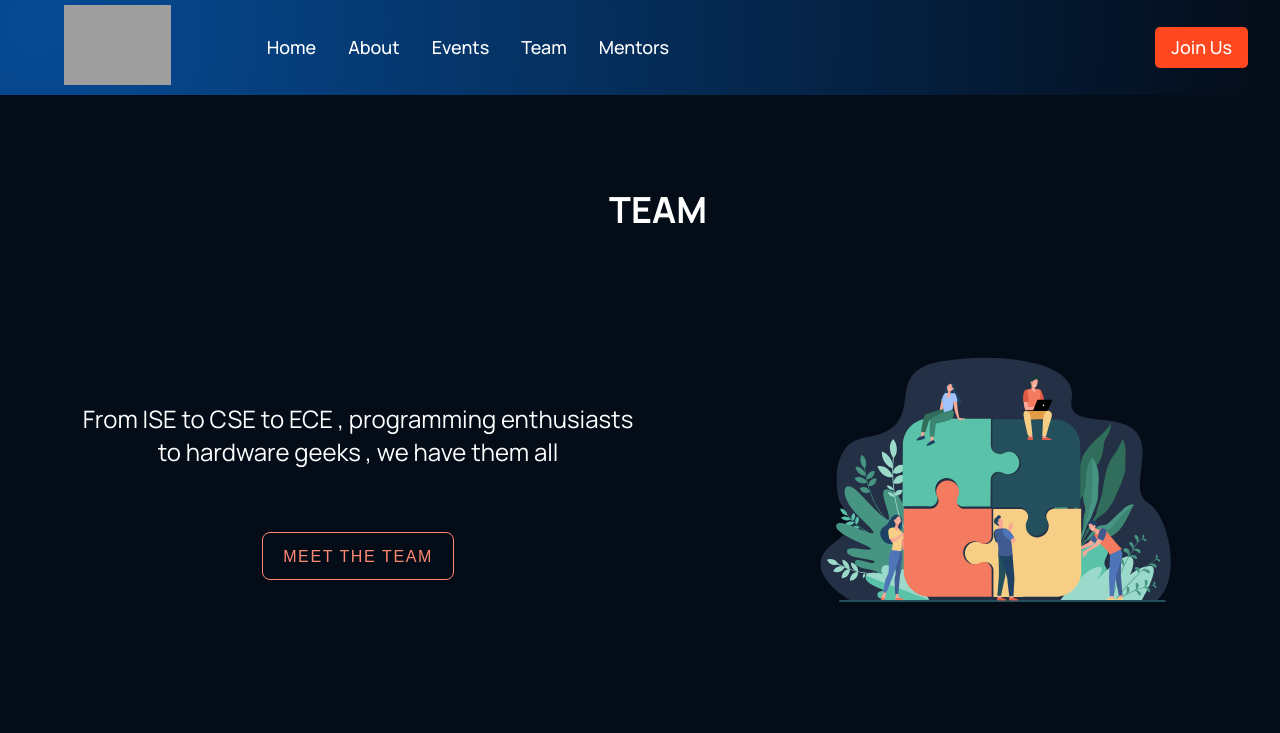
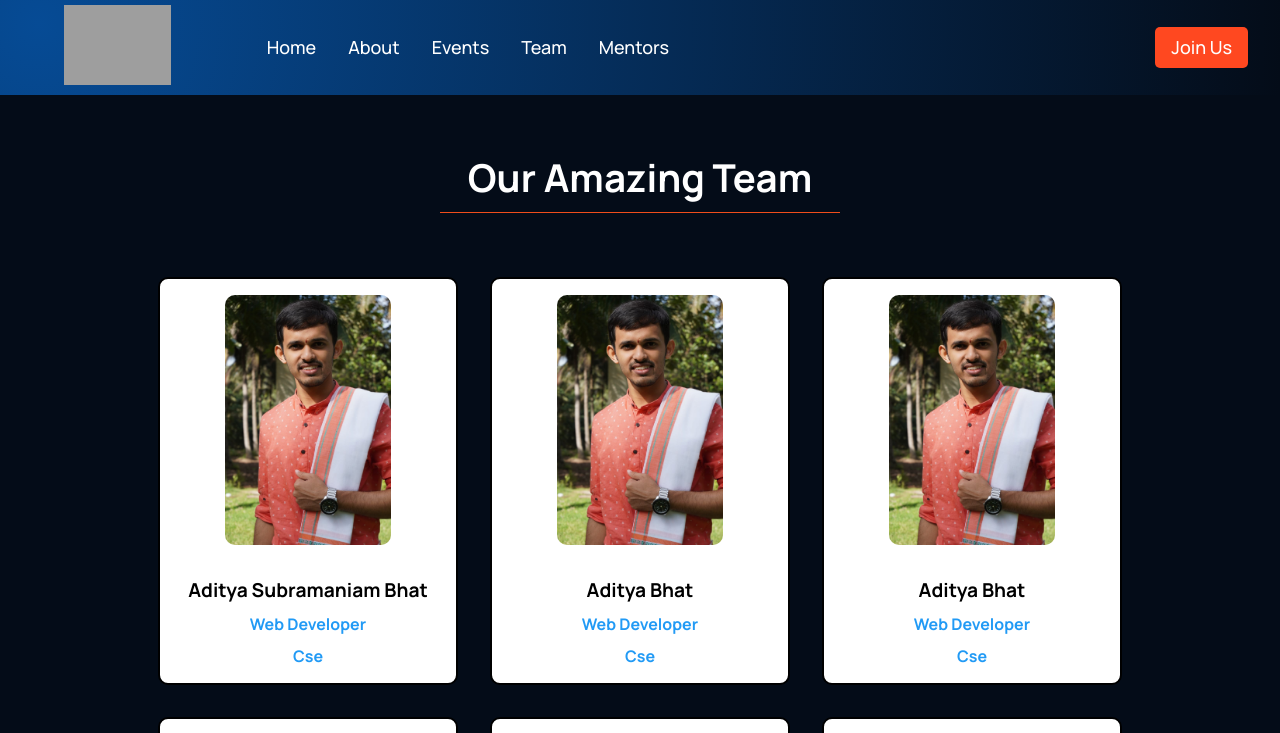
Before and after one commit to UCSPNIE/ucspnie.github.io, a React (Create React App) app: page /team in a window 1280 px wide. Shown: the top 733 px of the page. Built offline with nearby package versions, Linux system fonts and the light colour scheme; grey boxes are pictures that could not be loaded.

Commit message:
Added team page

```diff
--- a/src/App.css
+++ b/src/App.css
@@ -5,9 +5,16 @@
   scroll-behavior: smooth;
 }
 
+@media (max-width:600px){
+  body{
+    min-width:fit-content;
+  }
+}
 body {
   background: var(--color-bg);
+
 }
+
 a {
   color: unset;
   text-decoration: none;
--- a/src/App.js
+++ b/src/App.js
@@ -6,7 +6,8 @@ import { BrowserRouter as Router, Route, Routes } from "react-router-dom";
 import Eventpage from "./pages/event/Eventpage";
 import Home from "./components/home/Home";
 import Mentors from "./components/mentors/mentors";
-import Team from "./components/team/Team";
+import TeamPage from "./pages/team/TeamPage";
+// import Team from "./components/team/Team";
 
 function App() {
   return (
@@ -19,7 +20,7 @@ function App() {
         <Routes>
           <Route exact path="/" element={<Home />} />
           <Route exact path="/events" element={<Eventpage />} />
-          <Route exact path="/team" element={<Team />} />
+          <Route exact path="/team" element={<TeamPage />} />
           <Route exact path="/mentors" element={<Mentors />} />
         </Routes>
       </Router>
--- a/src/components/team/team.js
+++ b/src/components/team/team.js
@@ -2,6 +2,7 @@ import React from "react";
 import "./Team.css";
 import Lottie from "react-lottie";
 import team from "../../lottie/team.json";
+import {Link} from 'react-router-dom';
 
 const Team = () => {
   const teamLottie = {
@@ -25,7 +26,8 @@ const Team = () => {
                 <nav className="nav">
                   <ul className="nav_ul">
                     <li className="nav_ul_li">
-                      meet the team
+                    <Link to="/team">meet the team</Link>
+
                       <span className="nav_ul_li_span"></span>
                     </li>
                   </ul>
--- a/src/pages/event/Eventpage.css
+++ b/src/pages/event/Eventpage.css
@@ -2,6 +2,21 @@
   padding: 0px;
   margin: 0px;
   box-sizing: border-box;
+}
+
+  .heading{
+    /* display:none; */
+    margin-top: 5px;
+    font-size: 3rem;
+    font-family: var(--font-family);
+    font-weight: bolder;
+    width: 18rem;
+    margin:auto;
+    /* padding: .5rem; */
+    border-bottom:1px solid rgb(240, 77, 27) ;
+    color:#fff;
+    text-align: center;
+
 }
 
 .card-container {
--- a/src/pages/event/Eventpage.js
+++ b/src/pages/event/Eventpage.js
@@ -5,6 +5,7 @@ import "./Eventpage.css";
 const Eventpage = () => {
   return (
     <div className="eventpage">
+    <div className="heading">EVENTS</div>
       <div className="newevent">
         <img
           src="https://ucsp-website.herokuapp.com/static/img/paperwriting.jpeg"
--- /dev/null
+++ b/src/pages/team/TeamPage.css
@@ -0,0 +1,79 @@
+@import url('https://fonts.googleapis.com/css2?family=Poppins:wght@100;500;900&display=swap');
+
+.team{
+    margin-top: 3rem;
+    display: flex;
+    flex-direction: column;
+    justify-items: center;
+    align-items: center;
+}
+h2 , h3, p{
+    text-transform: capitalize;
+}
+ .hiii{
+    font-size: 2.4rem;
+    font-weight: bolder;
+    width: 25rem;
+    margin:auto;
+    padding: .5rem;
+    border-bottom:1px solid rgb(240, 77, 27) ;
+    color:#fff;
+    text-align: center;
+}
+.space{
+    margin:10px 0px;
+
+}
+p{
+  color:#219af5;
+}
+
+
+
+h3{
+    margin-top: 2rem;
+    font-size: 1.2rem;
+    font-weight: bolder;
+}
+p{
+    font-weight: bolder;
+}
+.img_div{
+    /* width: 100%; */
+    height: 250px;
+    object-fit: contain;
+    border-radius: 10px;
+    /* border: 2px solid blue; */
+}
+.main-section{
+    padding: 3rem;
+    display: flex;
+    flex-wrap: wrap;
+    justify-content: center;
+    align-items: center;
+}
+.card-body{
+    margin: 1rem;
+    min-width: 300px;
+    max-width: 350px;
+    height: auto;
+    border: 2px solid black;
+    /* margin-right: 7rem;
+    margin-bottom: 2rem; */
+    background-color:#fff ;
+    border-radius: 10px;
+    display: flex;
+    flex-direction: column;
+    align-items: center;
+    justify-content: center;
+padding:1rem 0rem;
+}
+
+
+
+@media(max-width: 500px){
+    h1{
+        font-size: 2rem;
+        width: 20rem;
+    }
+}
--- /dev/null
+++ b/src/pages/team/TeamPage.js
@@ -0,0 +1,78 @@
+import React from "react";
+import "./TeamPage.css";
+const TeamPage = () => {
+  return (
+    <div className="team">
+      <h2 className="hiii">Our amazing team</h2>
+      <div className="main-section">
+      <div className="card-body">
+          <img src="./images/adityabhat.jpg" alt="" className="img_div" />
+
+        <h3>Aditya Subramaniam Bhat</h3>
+        <p className="space">Web developer</p>
+          <p >Cse</p>
+
+
+
+      </div>
+      <div className="card-body">
+          <img src="./images/adityabhat.jpg" alt="" className="img_div" />
+          <h3>Aditya Bhat</h3>
+          <p className="space">Web developer</p>
+          <p >Cse</p>
+      </div>
+      <div className="card-body">
+          <img src="./images/adityabhat.jpg" alt="" className="img_div" />
+          <h3>Aditya Bhat</h3>
+          <p className="space">Web developer</p>
+          <p >Cse</p>
+      </div>
+      <div className="card-body">
+          <img src="./images/adityabhat.jpg" alt="" className="img_div" />
+          <h3>Aditya Bhat</h3>
+          <p className="space">Web developer</p>
+          <p >Cse</p>
+      </div>
+      <div className="card-body">
+          <img src="./images/adityabhat.jpg" alt="" className="img_div" />
+          <h3>Aditya Bhat</h3>
+          <p className="space">Web developer</p>
+          <p >Cse</p>
+      </div>
+      <div className="card-body">
+          <img src="./images/adityabhat.jpg" alt="" className="img_div" />
+          <h3>Aditya Bhat</h3>
+          <p className="space">Web developer</p>
+          <p >Cse</p>
+      </div>
+      <div className="card-body">
+          <img src="./images/adityabhat.jpg" alt="" className="img_div" />
+          <h3>Aditya Bhat</h3>
+          <p className="space">Web developer</p>
+          <p >Cse</p>
+      </div>
+      <div className="card-body">
+          <img src="./images/adityabhat.jpg" alt="" className="img_div" />
+          <h3>Aditya Bhat</h3>
+          <p className="space">Web developer</p>
+          <p >Cse</p>
+      </div>
+      <div className="card-body">
+          <img src="./images/adityabhat.jpg" alt="" className="img_div" />
+          <h3>Aditya Bhat</h3>
+          <p className="space">Web developer</p>
+          <p >Cse</p>
+      </div>
+      <div className="card-body">
+          <img src="./images/adityabhat.jpg" alt="" className="img_div" />
+          <h3>Aditya Bhat</h3>
+          <p className="space">Web developer</p>
+          <p >Cse</p>
+      </div>
+      </div>
+
+    </div>
+  );
+};
+
+export default TeamPage;
```
Also changed, not shown: public/images/adityabhat.jpg (added).
